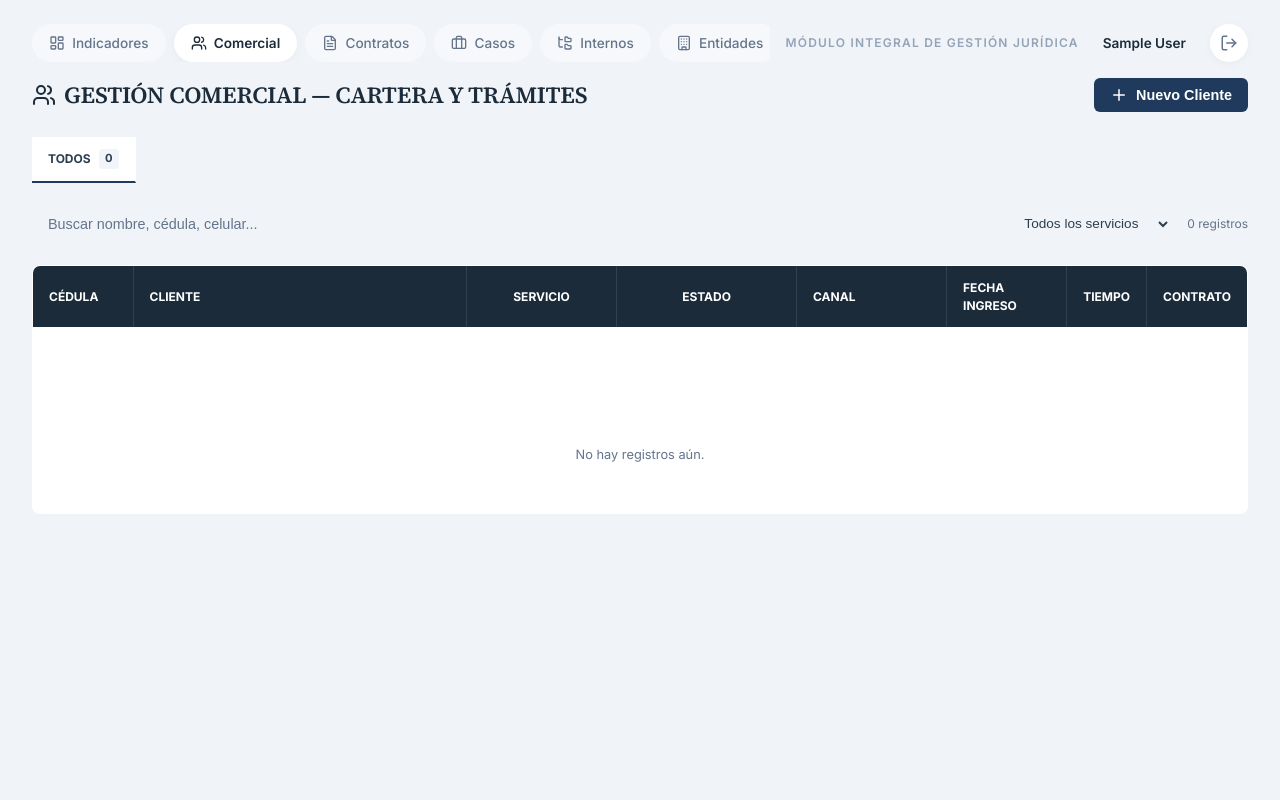
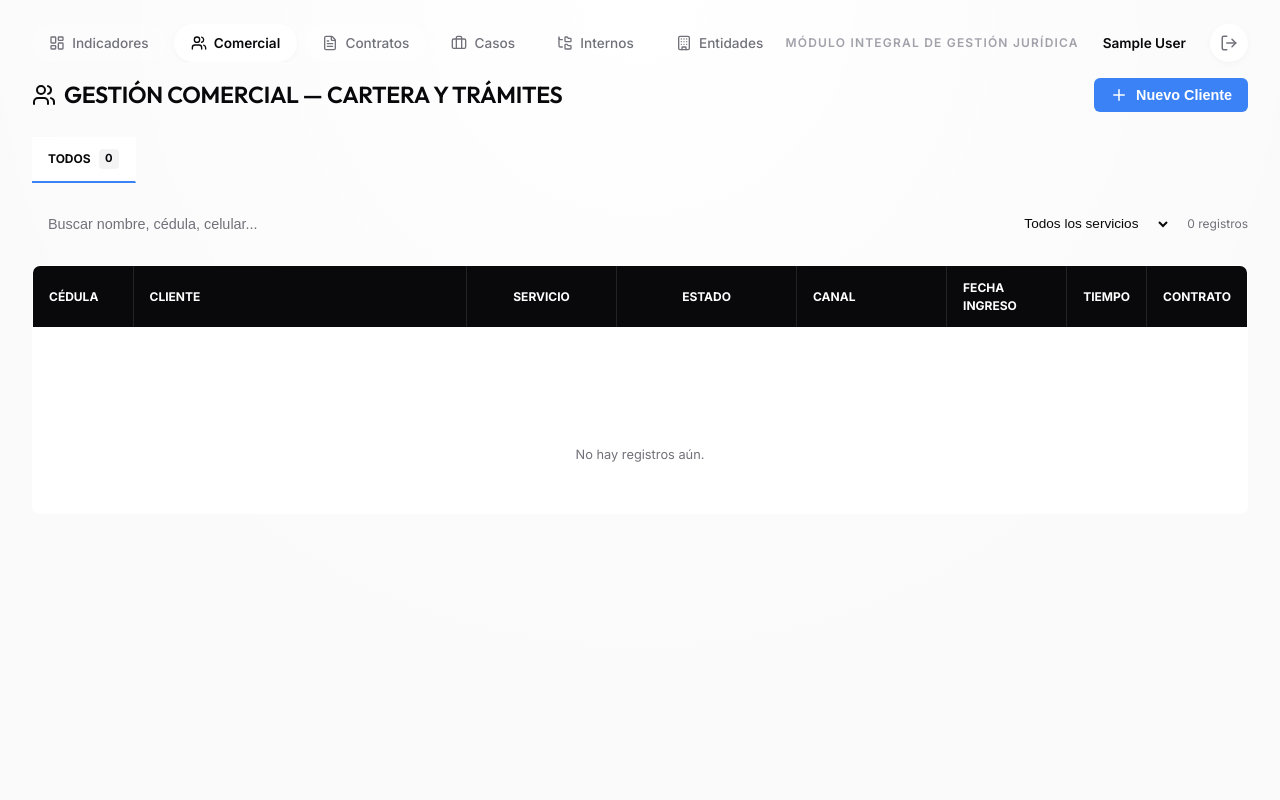
Before and after one commit to andres9119/lexometra, a Django app: page /comercial/ in a window 1280 px wide. Run offline with Django 5.2, Linux system fonts and the light colour scheme; the visitor is signed in with stand-in values (Sample User, id 1); data that the repository does not hold is empty.

Commit message:
style(base): tema monocromo y tipografia Outfit en el navbar global

```diff
--- a/lexometra/templates/base.html
+++ b/lexometra/templates/base.html
@@ -6,7 +6,7 @@
     <title>{% block title %}Lexometra{% endblock %}</title>
     <link rel="preconnect" href="https://fonts.googleapis.com">
     <link rel="preconnect" href="https://fonts.gstatic.com" crossorigin>
-    <link href="https://fonts.googleapis.com/css2?family=Source+Serif+4:opsz,wght@8..60,400;8..60,600;8..60,700&family=Inter:wght@400;500;600;700&family=IBM+Plex+Mono:wght@400;500&display=swap" rel="stylesheet">
+    <link href="https://fonts.googleapis.com/css2?family=Outfit:wght@400;500;600;700&family=Inter:wght@400;500;600;700&family=IBM+Plex+Mono:wght@400;500&display=swap" rel="stylesheet">
     <script src="https://unpkg.com/lucide@latest"></script>
     <script src="https://cdn.jsdelivr.net/npm/chart.js"></script>
     <style>
@@ -14,52 +14,52 @@
 
         /* ── Design tokens ────────────────────────────── */
         :root {
-            /* Brand (deep navy for accents) */
-            --brand: #1C2B3A;
-            --brand-2: #24394D;
-            --brand-3: #2E475F;
-            --accent: #203A5E;
+            /* Brand */
+            --brand: #09090b;
+            --brand-2: #18181b;
+            --brand-3: #27272a;
+            --accent: #3b82f6;
 
             /* Neutral surfaces & text */
-            --ink: #2c3e50; /* Softer dark text */
-            --muted: #64748b; /* Softer gray text */
-            --muted-2: #94a3b8;
-            --bg: #F0F4F8; /* Soft blue-gray background */
-            --surface: #FFFFFF; /* White cards */
-            --line: #E2E8F0; /* Soft borders */
-            --line-soft: #F1F5F9;
+            --ink: #09090b;
+            --muted: #71717a;
+            --muted-2: #a1a1aa;
+            --bg: #fafafa;
+            --surface: #ffffff;
+            --line: #e4e4e7;
+            --line-soft: #f4f4f5;
 
             /* Semantic (muted) */
             --danger: #ef4444;
-            --danger-bg: #fee2e2;
+            --danger-bg: #fef2f2;
             --danger-border: #fca5a5;
             --success: #10b981;
-            --success-bg: #d1fae5;
+            --success-bg: #ecfdf5;
             --success-border: #6ee7b7;
             --warn: #f59e0b;
-            --warn-bg: #fef3c7;
+            --warn-bg: #fffbeb;
             --warn-border: #fcd34d;
             --info: #3b82f6;
-            --info-bg: #dbeafe;
+            --info-bg: #eff6ff;
             --info-border: #93c5fd;
 
             /* Typography */
-            --font-display: 'Source Serif 4', Georgia, serif;
+            --font-display: 'Outfit', sans-serif;
             --font-body: 'Inter', system-ui, sans-serif;
             --font-mono: 'IBM Plex Mono', ui-monospace, monospace;
 
             /* Shadows (Neumorphism / Soft UI) */
-            --shadow-soft: 0 4px 20px rgba(0, 0, 0, 0.03);
-            --shadow-hover: 0 8px 30px rgba(0, 0, 0, 0.06);
-            --shadow-pill: 0 2px 10px rgba(0, 0, 0, 0.04);
+            --shadow-soft: 0 4px 24px -6px rgba(0, 0, 0, 0.05);
+            --shadow-hover: 0 10px 30px -4px rgba(0, 0, 0, 0.1);
+            --shadow-pill: 0 2px 8px -2px rgba(0, 0, 0, 0.05);
 
             /* Radii */
             --radius-card: 16px;
-            --radius-btn: 20px;
+            --radius-btn: 8px;
             --radius-pill: 24px;
 
             /* Legacy aliases mapped to new theme */
-            --sidebar-bg: transparent; /* Sidebar is now transparent against main bg */
+            --sidebar-bg: transparent;
             --sidebar-text: var(--muted);
             --sidebar-hover: var(--surface);
             --sidebar-active-bg: var(--surface);
@@ -67,7 +67,7 @@
             --main-bg: var(--bg);
             --content-bg: var(--surface);
             --topbar-bg: transparent;
-            --topbar-border: transparent; /* Removed rigid border */
+            --topbar-border: transparent;
             --text-main: var(--ink);
             --text-muted: var(--muted);
         }
@@ -83,6 +83,7 @@
             font-size: 14px;
             line-height: 1.5;
             -webkit-font-smoothing: antialiased;
+            background-image: radial-gradient(circle at 50% 0%, #ffffff 0%, transparent 70%);
         }
 
         a { color: var(--accent); }
@@ -386,13 +387,27 @@
         .card {
             background: var(--content-bg);
             border-radius: var(--radius-card);
-            border: none;
+            border: 1px solid var(--line);
             box-shadow: var(--shadow-soft);
             overflow: hidden;
-            transition: box-shadow 0.3s ease;
+            transition: all 0.3s ease;
+            position: relative;
+        }
+        .card::before {
+            content: '';
+            position: absolute;
+            top: 0; left: 0; right: 0;
+            height: 3px;
+            background: linear-gradient(90deg, #3b82f6, #8b5cf6);
+            opacity: 0;
+            transition: opacity 0.3s ease;
         }
         .card:hover {
             box-shadow: var(--shadow-hover);
+            transform: translateY(-2px);
+        }
+        .card:hover::before {
+            opacity: 1;
         }
 
         .card-header {
```
